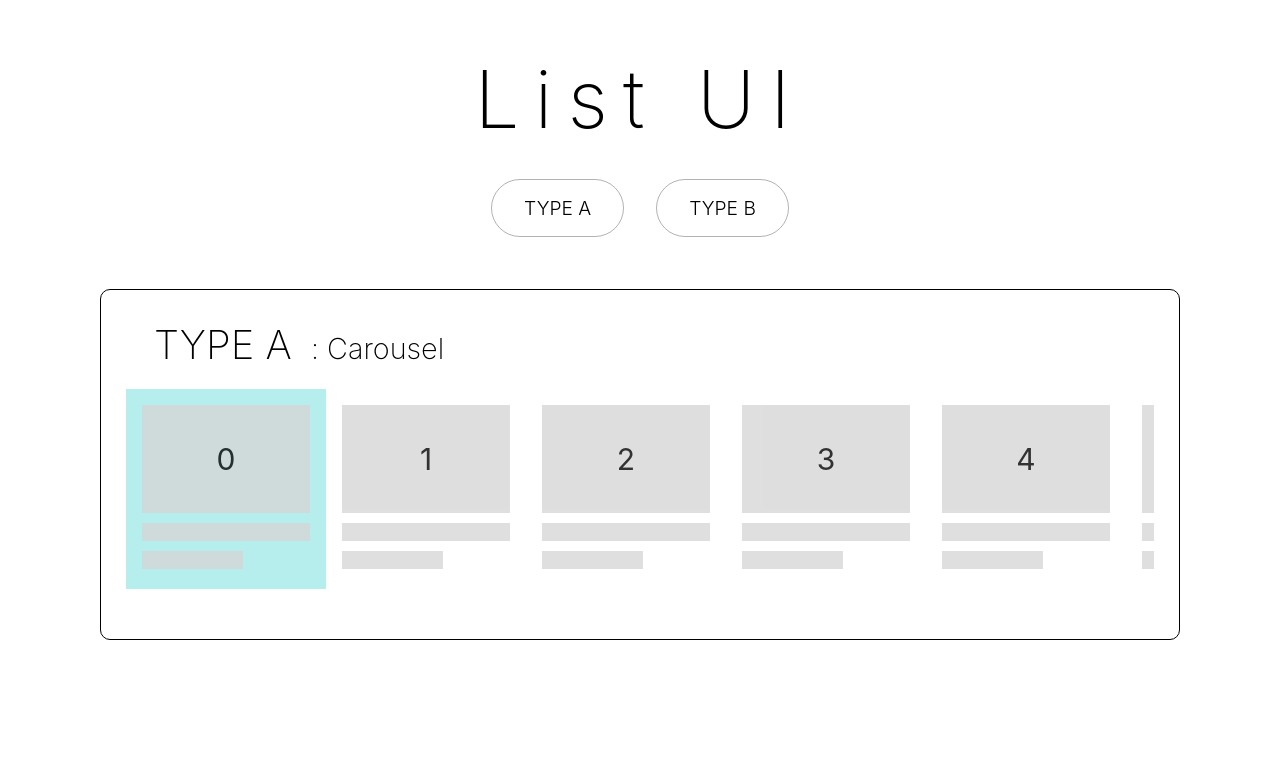
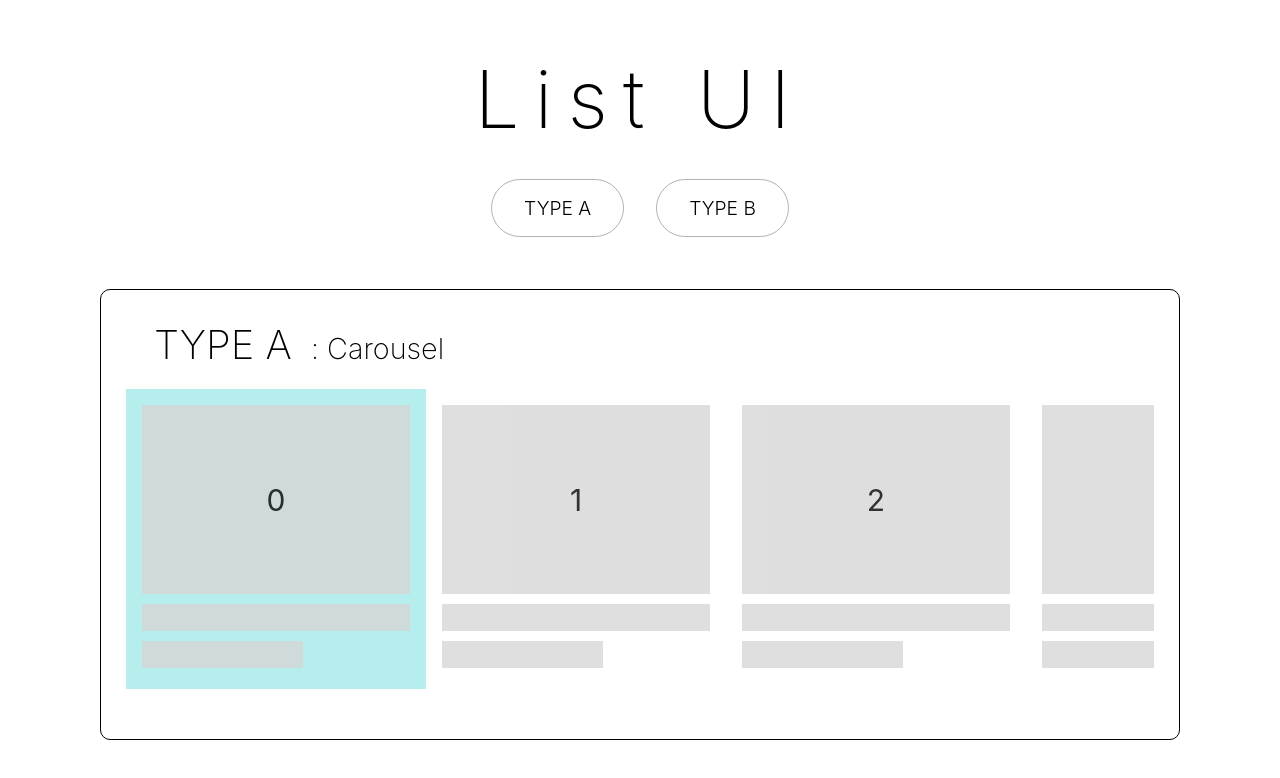
Before and after one commit to gyeol1212/React-List-UI, a React (Create React App) app: page / in a window 1280 px wide. Shown: the top 778 px of the page. Built offline with nearby package versions, Linux system fonts and the light colour scheme.

Commit message:
css 일부 수정

```diff
--- a/src/components/ItemA.js
+++ b/src/components/ItemA.js
@@ -4,8 +4,8 @@ import styled from 'styled-components';
 import ItemDetail from './ItemDetail';
 
 const SelectingArea = styled.div`
-  width: 200px;
-  height: 200px;
+  width: 300px;
+  height: 300px;
   box-sizing: border-box;
   display: inline-block;
   background-color: ${props => props.isSelected && 'rgb(182,238,238)'};
--- a/src/components/ItemDetail.js
+++ b/src/components/ItemDetail.js
@@ -7,7 +7,7 @@ const ContentDiv = styled.div`
 `;
 
 const Header = styled.div`
-  height: 60%;
+  height: 70%;
   background-color: rgb(214, 215, 214);
   opacity: 0.8;
   display: flex;
```
